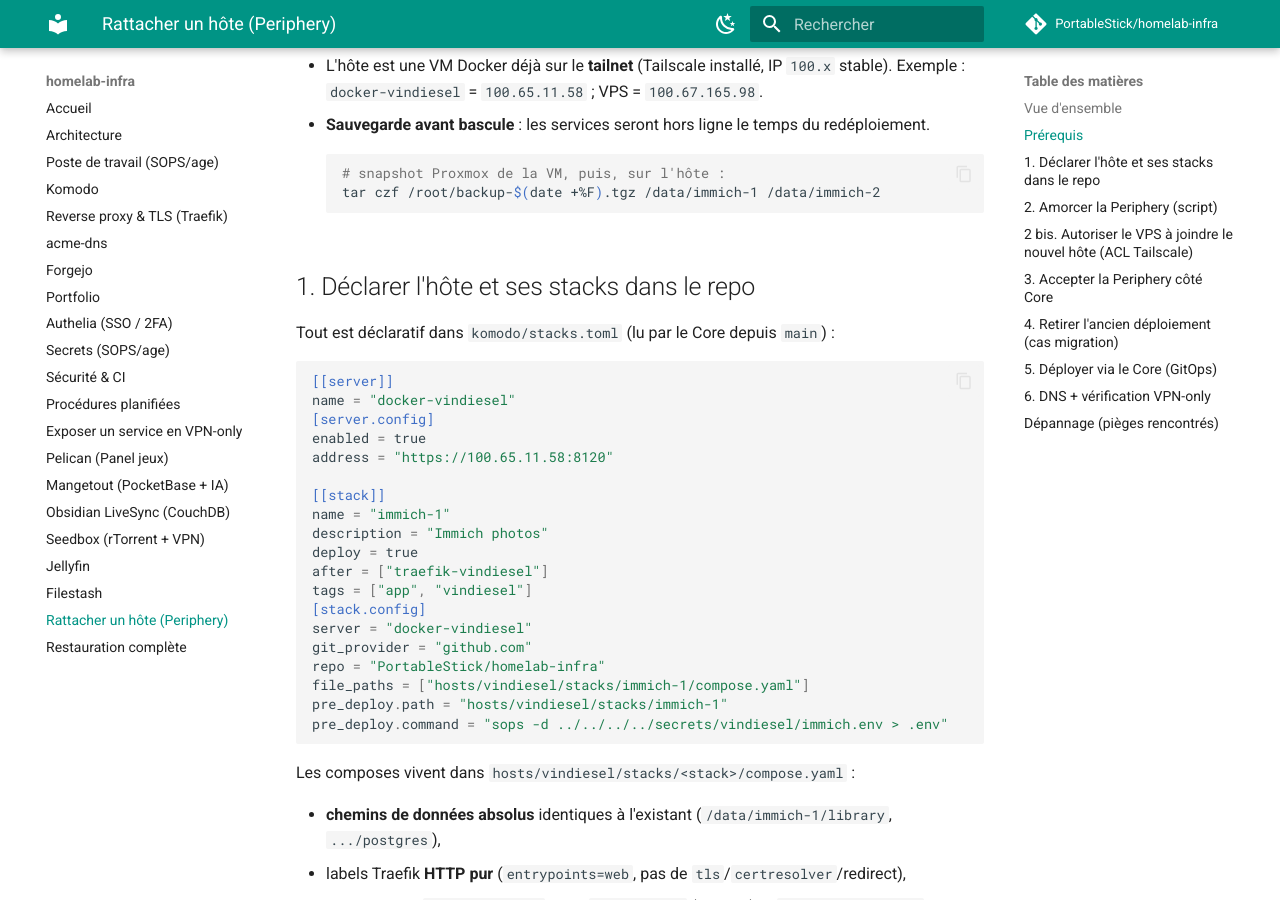
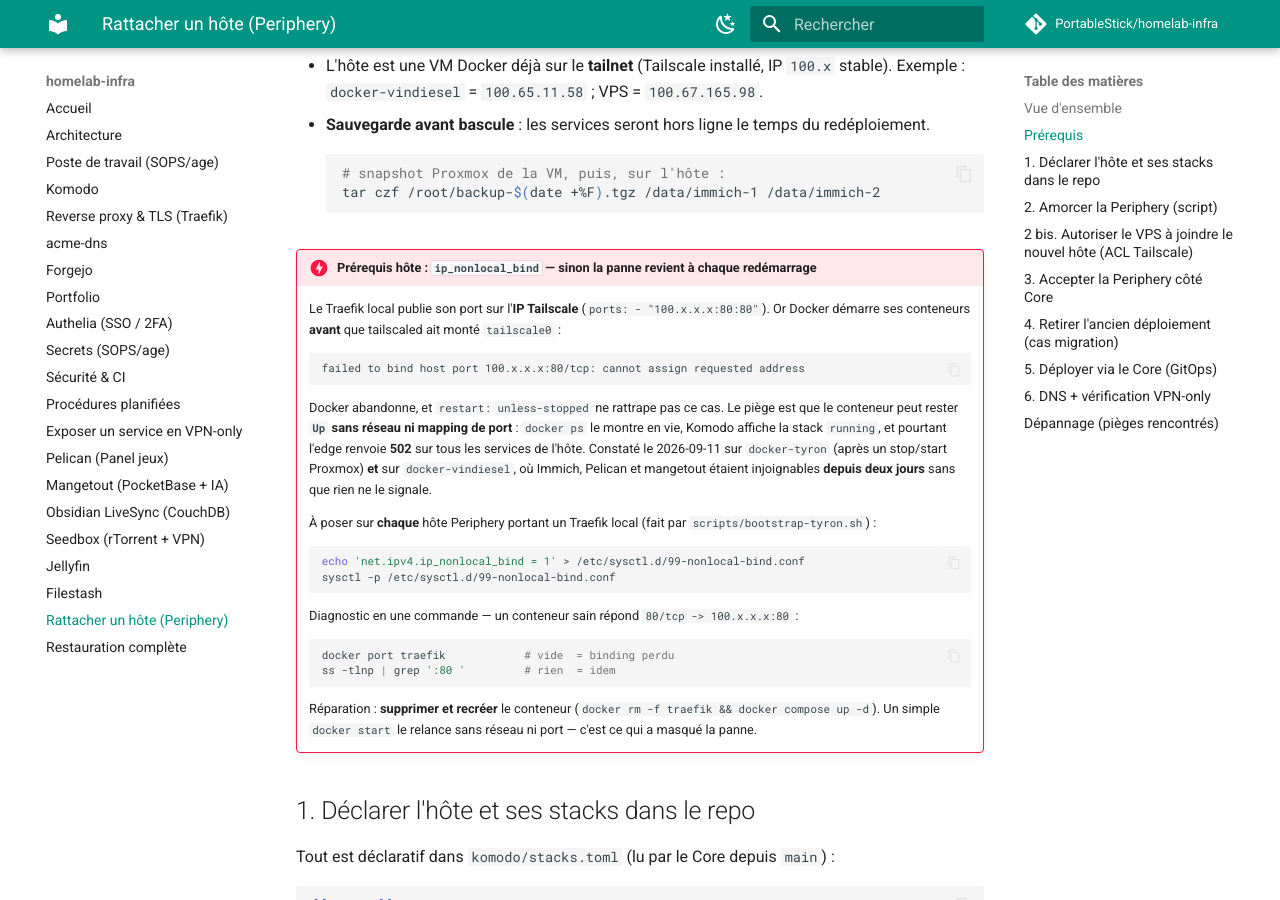
Before and after one commit to PortableStick/homelab-infra, an MkDocs documentation site: the page built from docs/rattacher-hote-periphery.md, in a window 1280 px wide and 900 px high, scrolled down 874 px. Built offline with MkDocs 1.6.1 and Material for MkDocs 9.7.7, drawn with Linux system fonts in a browser that asks for light colours; comment, search, counter and statistics services are not loaded.

Commit message:
docs: ip_nonlocal_bind est un prerequis de TOUT hote Periphery
Le meme defaut que sur tyron dormait sur docker-vindiesel : son conteneur
Traefik tournait depuis le 2026-09-09 « Up 45 hours » mais sans reseau ni
mapping de port.

    reseaux            : (aucun)
    bindings demandes  : {"80/tcp":[{"HostIp":"100.65.11.58","HostPort":"80"}]}
    bindings effectifs : {}

Immich, Pelican et mangetout etaient donc injoignables depuis l'edge
pendant deux jours, sans que rien ne le signale : docker ps montrait le
conteneur en vie et Komodo affichait la stack `running`. Seul l'edge
renvoyait 502.

Corrige sur vindiesel (sysctl + recreation du conteneur) et documente
comme prerequis d'hote, avec le diagnostic (`docker port traefik` vide)
et le piege de reparation : un `docker start` relance le conteneur sans
reseau ni port, il faut le supprimer et le recreer.

Co-Authored-By: Claude Opus 5 (1M context) <noreply@anthropic.com>

````diff
--- a/docs/rattacher-hote-periphery.md
+++ b/docs/rattacher-hote-periphery.md
@@ -36,6 +36,39 @@ Internet/Tailscale ──443──▶ Traefik VPS (edge, TLS *.int) ──HTTP t
     # snapshot Proxmox de la VM, puis, sur l'hôte :
     tar czf /root/backup-$(date +%F).tgz /data/immich-1 /data/immich-2
     ```
+
+!!! danger "Prérequis hôte : `ip_nonlocal_bind` — sinon la panne revient à chaque redémarrage"
+    Le Traefik local publie son port sur l'**IP Tailscale** (`ports: - "100.x.x.x:80:80"`). Or Docker
+    démarre ses conteneurs **avant** que tailscaled ait monté `tailscale0` :
+
+    ```
+    failed to bind host port 100.x.x.x:80/tcp: cannot assign requested address
+    ```
+
+    Docker abandonne, et `restart: unless-stopped` ne rattrape pas ce cas. Le piège est que le
+    conteneur peut rester **`Up` sans réseau ni mapping de port** : `docker ps` le montre en vie,
+    Komodo affiche la stack `running`, et pourtant l'edge renvoie **502** sur tous les services de
+    l'hôte. Constaté le 2026-09-11 sur `docker-tyron` (après un stop/start Proxmox) **et** sur
+    `docker-vindiesel`, où Immich, Pelican et mangetout étaient injoignables **depuis deux jours**
+    sans que rien ne le signale.
+
+    À poser sur **chaque** hôte Periphery portant un Traefik local (fait par
+    `scripts/bootstrap-tyron.sh`) :
+
+    ```bash
+    echo 'net.ipv4.ip_nonlocal_bind = 1' > /etc/sysctl.d/99-nonlocal-bind.conf
+    sysctl -p /etc/sysctl.d/99-nonlocal-bind.conf
+    ```
+
+    Diagnostic en une commande — un conteneur sain répond `80/tcp -> 100.x.x.x:80` :
+
+    ```bash
+    docker port traefik            # vide  = binding perdu
+    ss -tlnp | grep ':80 '         # rien  = idem
+    ```
+
+    Réparation : **supprimer et recréer** le conteneur (`docker rm -f traefik && docker compose up -d`).
+    Un simple `docker start` le relance sans réseau ni port — c'est ce qui a masqué la panne.
 
 ## 1. Déclarer l'hôte et ses stacks dans le repo
 
````
